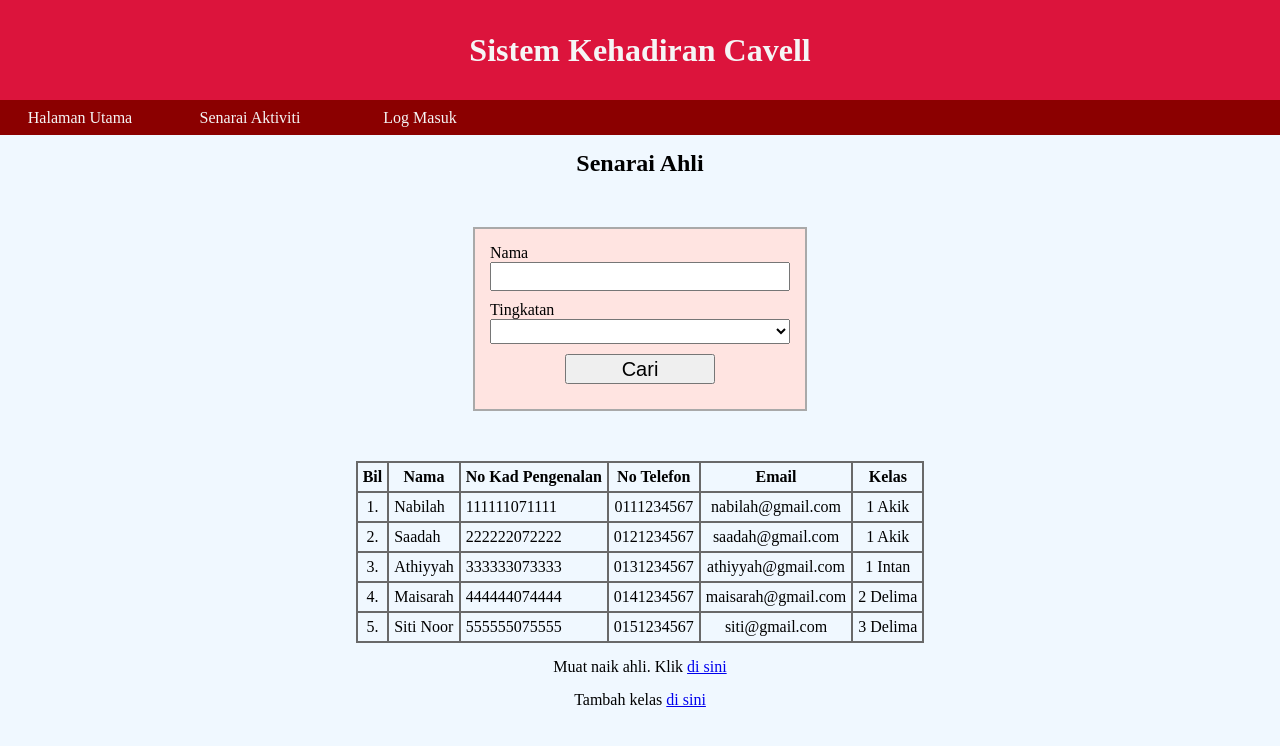
After one commit to Hekiku/sistem_kehadiran, a PHP site: page /senarai_ahli.php in a window 1280 px wide. The commit adds this page. Shown: the top 746 px of the page. Run offline with PHP 8.4, Linux system fonts and the light colour scheme; data comes from the database, SQL or seed files in the repository.

Commit message:
senarai ahli

```diff
--- /dev/null
+++ b/senarai_ahli.php
@@ -0,0 +1,101 @@
+<?php
+session_start();
+include 'inc/database-inc.php';
+
+$nama = "";
+$tingkatan = "";
+if (!empty($_GET['nama']) and !empty($_GET['tingkatan'])) {
+  $nama = $_GET['nama'];
+  $tingkatan = $_GET['tingkatan'];
+  $sql = "SELECT * FROM ahli a
+        INNER JOIN kelas k
+          ON a.idKelas = k.idKelas
+        WHERE tingkatan = '$tingkatan'
+          AND nama LIKE '%$nama%'
+        ORDER BY  tingkatan ASC, namaKelas ASC, nama ASC";
+} elseif (!empty($_GET['nama'])) {
+  $nama = $_GET['nama'];
+  $sql = "SELECT * FROM ahli a
+        INNER JOIN kelas k
+          ON a.idKelas = k.idKelas
+        WHERE nama LIKE '%$nama%'
+        ORDER BY  tingkatan ASC, namaKelas ASC, nama ASC";
+} elseif (!empty($_GET['tingkatan'])) {
+  $tingkatan = $_GET['tingkatan'];
+  $sql = "SELECT * FROM ahli a
+        INNER JOIN kelas k
+          ON a.idKelas = k.idKelas
+        WHERE tingkatan = '$tingkatan'
+        ORDER BY  tingkatan ASC, namaKelas ASC, nama ASC";
+} else {
+  $sql = "SELECT * FROM ahli a
+        INNER JOIN kelas k
+          ON a.idKelas = k.idKelas
+        ORDER BY  tingkatan ASC, namaKelas ASC, nama ASC";
+}
+
+$hasil = mysqli_query($conn, $sql);
+?>
+<!DOCTYPE html>
+<html lang="en">
+  <head>
+    <meta charset="UTF-8" />
+    <meta name="viewport" content="width=device-width, initial-scale=1.0" />
+    <title>Sistem Kehadiran Cavell</title>
+    <link rel="stylesheet" href="style.css" />
+  </head>
+  <body>
+    <h1 id="header">Sistem Kehadiran Cavell</h1>
+    <ul id="menu">
+      <?php include 'inc/menu.php' ?>
+    </ul>
+    <h2 id="tajuk">Senarai Ahli</h2>
+    <form id="borang" action="" method="get">
+      <label for="nama">Nama</label>
+      <input type="text" name="nama" id="nama" />
+      <label for="tingkatan">Tingkatan</label>
+      <select name="tingkatan" id="tingkatan">
+        <option value="" selected></option>
+        <option value="1">Satu</option>
+        <option value="2">Dua</option>
+        <option value="3">Tiga</option>
+        <option value="4">Empat</option>
+        <option value="5">Lima</option>
+      </select>
+      <button type="submit">Cari</button>
+    </form>
+    <table id="senarai">
+      <tr>
+        <th>Bil</th>
+        <th>Nama</th>
+        <th>No Kad Pengenalan</th>
+        <th>No Telefon</th>
+        <th>Email</th>
+        <th>Kelas</th>
+      </tr>
+      <?php
+      $bil = 0;
+      while ($rekod = mysqli_fetch_assoc($hasil)) {
+        $bil++;
+        $nama = $rekod['nama'];
+        $noKP = $rekod['noKP'];
+        $noTel = $rekod['noTel'];
+        $email = $rekod['email'];
+        $kelas = $rekod['tingkatan'] . " " . $rekod['namaKelas'];
+      ?>
+      <tr>
+        <td><?php echo $bil ?>.</td>
+        <td><?php echo $nama ?></td>
+        <td><?php echo $noKP ?></td>
+        <td><?php echo $noTel ?></td>
+        <td><?php echo $email ?></td>
+        <td><?php echo $kelas ?></td>
+      </tr>
+      <?php
+      }
+      ?>
+    </table>
+    <p>Muat naik ahli. Klik <a href="muat_naik.php">di sini</a></p>
+    <p>Tambah kelas <a href="kelas.php">di sini</a></p>
+  </body>
+</html>
--- a/style.css
+++ b/style.css
@@ -76,7 +76,7 @@ body {
 }
 
 #senarai {
-  margin: 0 auto;
+  margin: 0 auto 15px;
 }
 
 #borang {
@@ -133,4 +133,5 @@ body {
 
 p {
   text-align: center;
+  margin-bottom: 15px;
 }
```
Also changed, not shown: rekod_kehadiran_semua.php (+27 -4 lines), senarai_ahli.html (deleted, +0 -68 lines).
